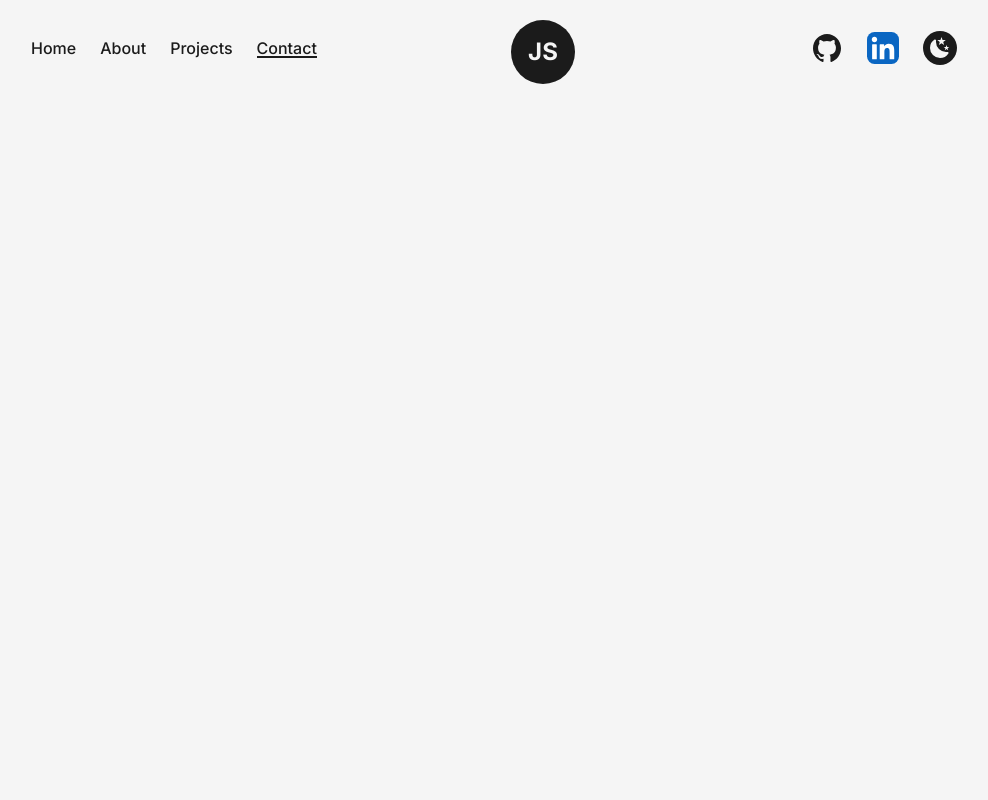
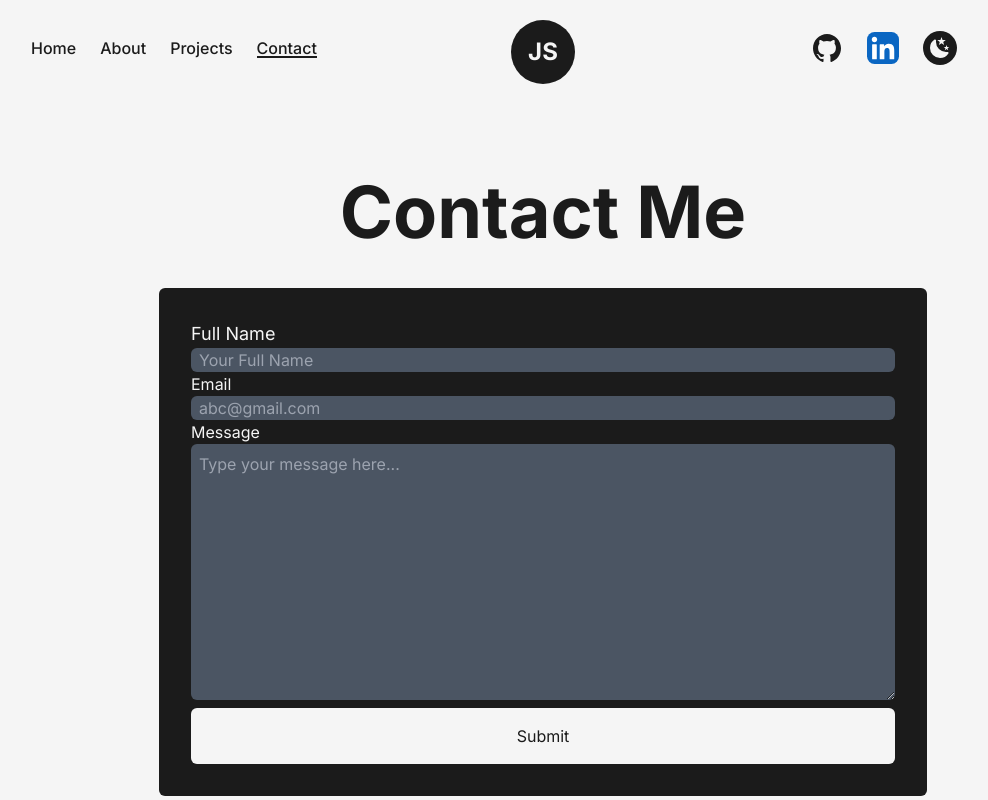
Before and after one commit to Jell13/Js-Portfolio, a Next.js app: page /contact in a window 1280 px wide. Shown: the whole page, without its empty margins (97-1085 px from the left). Built offline with nearby package versions, Linux system fonts and the light colour scheme.

Commit message:
updated the gitignore, then added and downloaded the mongodb, and made the contacts component to fill in the file, mongodb will be the backend to accept form submissions

```diff
--- a/app/about/page.jsx
+++ b/app/about/page.jsx
@@ -12,7 +12,7 @@ const About = () => {
   return (
     <>
       <TransitionEffect/>
-      <div className='h-full w-full min-h-screen bg-light dark:bg-dark dark:text-white flex  flex-col items-center sm:p-8 md:p-12 lg:p-20 xl:p-48'>
+      <div className='h-full w-full bg-light dark:bg-dark dark:text-white flex  flex-col items-center sm:p-8 md:p-12 lg:p-20 xl:p-48'>
         <motion.div
         initial={{y:"10vh"}}
         animate={{y:"0%"}}
--- /dev/null
+++ b/app/components/Contacts.jsx
@@ -0,0 +1,29 @@
+'use client';
+
+import { useState } from "react";
+
+const Contact = () => {
+
+  const[fullname, setFullName] = useState("")
+
+  return (
+    <form className="flex w-[60vw] my-20 p-8 rounded-md dark:bg-light bg-dark dark:text-dark text-light flex-col mt-10" action="">
+      <div className="flex flex-col">
+        <label className="text-lg" htmlFor="fullname">Full Name</label>
+        <input className="rounded-md px-2 bg-gray-600 dark:text-light text-light" type="text" id="fullname" placeholder="Your Full Name" />
+      </div>
+      <div className="flex flex-col">
+        <label htmlFor="email">Email</label>
+        <input className="rounded-md px-2 bg-gray-600 dark:text-light text-light" type="email" id="email" placeholder="abc@gmail.com" />
+      </div>
+      <div className="flex flex-col">
+        <label htmlFor="message">Message</label>
+        <textarea className="rounded-md bg-gray-600 p-2 dark:text-light text-light" id="message" cols="30" rows="10" placeholder="Type your message here..."></textarea>
+      </div>
+
+      <button className="mt-2 bg-light dark:bg-dark dark:hover:bg-light hover:bg-dark hover:dark:text-dark duration-500 dark:text-light text-dark rounded-md p-4" type="submit">Submit</button>
+    </form>
+  );
+};
+
+export default Contact;
--- a/app/contact/page.jsx
+++ b/app/contact/page.jsx
@@ -2,14 +2,21 @@
 
 import React from 'react'
 import TransitionEffect from '../components/TransitionEffect'
+import {motion} from 'framer-motion'
+import Contacts from '../components/Contacts'
 
 const Contact = () => {
+
   return (
     <>
       <TransitionEffect/>
-      <div className='w-full h-full flex flex-row items-center'>
-        <div></div>
-        <div></div>
+      <div className='w-full h-full flex flex-col items-center'>
+        <motion.h1
+        initial={{y:"10vh"}}
+        animate={{y:"0%"}}
+        transition={{duration: 1.5}}
+        className='text-4xl md:text-7xl font-bold mt-20'>Contact Me</motion.h1>
+        <Contacts/>
       </div>
     </>
   )
--- /dev/null
+++ b/app/utils/send-email.jsx
@@ -0,0 +1,4 @@
+export function sendEmail(data) {
+    // TODO: send email
+    console.log(data)
+  }
--- a/package.json
+++ b/package.json
@@ -10,10 +10,13 @@
   },
   "dependencies": {
     "framer-motion": "^11.0.8",
+    "mongodb": "^6.5.0",
     "next": "14.1.1",
     "react": "^18",
     "react-dom": "^18",
+    "react-hook-form": "^7.51.0",
     "react-social-icons": "^6.14.0",
+    "resend": "^3.2.0",
     "typewriter-effect": "^2.21.0"
   },
   "devDependencies": {
```
Also changed, not shown: 2 other files (tests, documents, lock files or other folders).
